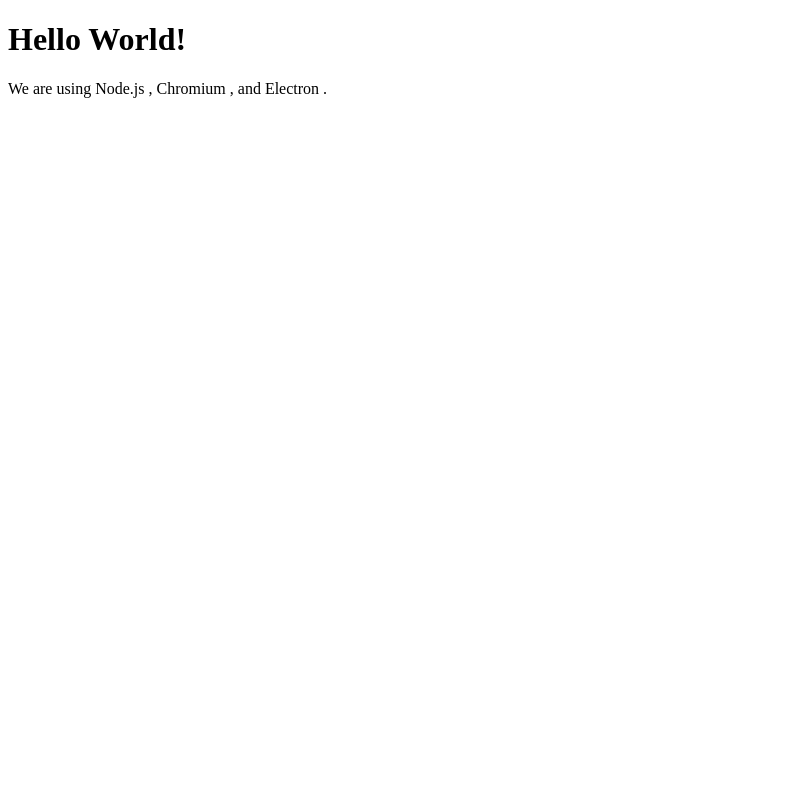
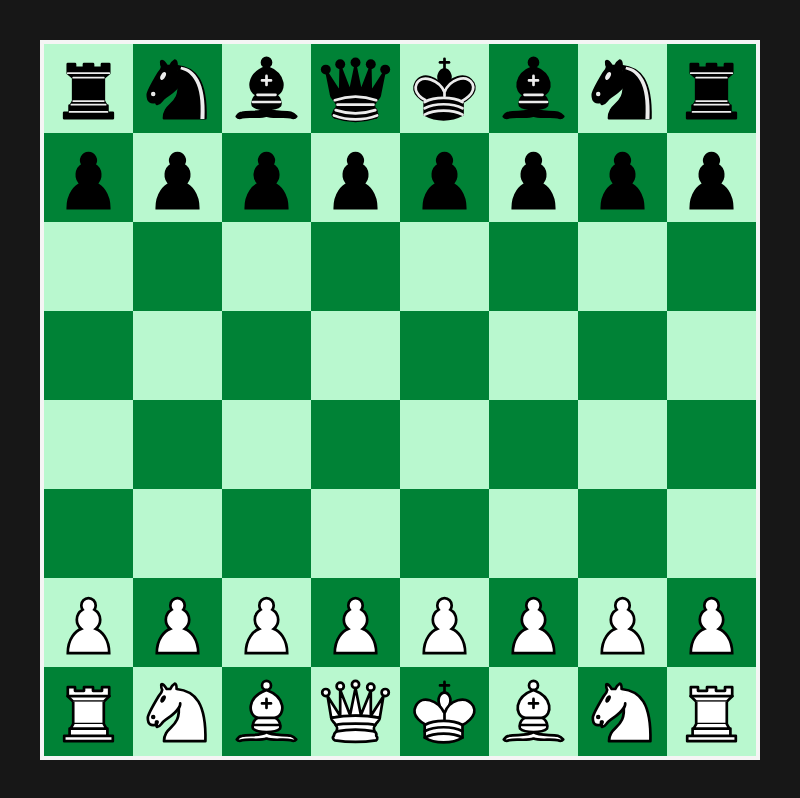
Before and after one commit to cf667/chess-engine-visualizer, an Electron app: page main.html in a window 800 px wide. Drawn offline with Linux system fonts and the light colour scheme.

Commit message:
Render simple chess board in start position

```diff
--- a/main.html
+++ b/main.html
@@ -2,15 +2,13 @@
 <html>
 <head>
     <meta charset="UTF-8">
-    <title>Hello World!</title>
     <meta http-equiv="Content-Security-Policy" content="script-src 'self' 'unsafe-inline';" />
+    <link rel="stylesheet" href="style.css">
 </head>
-<body>
-    <h1>Hello World!</h1>
-    <p>
-        We are using Node.js <span id="node-version"></span>,
-        Chromium <span id="chrome-version"></span>,
-        and Electron <span id="electron-version"></span>.
-    </p>
+<body class="flex items-center justify-center h-screen w-screen bg-neutral-900">
+  <div id="chessboard" class="grid grid-cols-8 grid-rows-8 aspect-square w-full max-w-[90vmin] border-4 border-neutral-100">
+    <!-- Felder werden per JS gefüllt -->
+  </div>
+  <script src="renderer.js"></script>
 </body>
 </html>
--- a/main.js
+++ b/main.js
@@ -7,9 +7,9 @@
 
 // START ENGINE
 
-const enginePath = path.join(__dirname, 'engine', 'x64', 'Debug', 'engine.exe');
+/* const enginePath = path.join(__dirname, 'engine', 'x64', 'Debug', 'engine.exe');
 console.log(enginePath);
-const engineProc = spawn(enginePath);
+const engineProc = spawn(enginePath); */
 
 // CREATE WINDOW
 
@@ -33,13 +33,13 @@
 })
 
 app.on('window-all-closed', () => {
-  engineProc.kill();
+  //engineProc.kill();
   app.quit();
 });
 
 // INIT SOCKET
 
-ws = new WebSocket('ws://localhost:8123');
+/* ws = new WebSocket('ws://localhost:8123');
 
 ws.onopen = () => {
   console.log('ws open');
@@ -52,4 +52,4 @@
 
 ws.onerror = (err) => {
   console.log(err);
-}
+} */
--- a/package.json
+++ b/package.json
@@ -11,7 +11,9 @@
   "license": "ISC",
   "description": "",
   "dependencies": {
+    "@tailwindcss/cli": "^4.1.11",
     "electron": "^36.4.0",
-    "electron-reload": "^2.0.0-alpha.1"
+    "electron-reload": "^2.0.0-alpha.1",
+    "tailwindcss": "^4.1.11"
   }
 }
--- /dev/null
+++ b/renderer.js
@@ -0,0 +1,41 @@
+const boardElement = document.getElementById("chessboard");
+
+const position =
+[ 0x20, 0x20, 0x20, 0x20, 0x20, 0x20, 0x20, 0x20, 0x20, 0x20,
+  0x20, 0x20, 0x20, 0x20, 0x20, 0x20, 0x20, 0x20, 0x20, 0x20,
+  0x20, 0x3,  0x4,  0x5,  0x1,  0x6,  0x5,  0x4,  0x3,  0x20,
+  0x20, 0x2,  0x2,  0x2,  0x2,  0x2,  0x2,  0x2,  0x2,  0x20,
+  0x20, 0x10, 0x10, 0x10, 0x10, 0x10, 0x10, 0x10, 0x10, 0x20,
+  0x20, 0x10, 0x10, 0x10, 0x10, 0x10, 0x10, 0x10, 0x10, 0x20,
+  0x20, 0x10, 0x10, 0x10, 0x10, 0x10, 0x10, 0x10, 0x10, 0x20,
+  0x20, 0x10, 0x10, 0x10, 0x10, 0x10, 0x10, 0x10, 0x10, 0x20,
+  0x20, 0xA,  0xA,  0xA,  0xA,  0xA,  0xA,  0xA,  0xA,  0x20,
+  0x20, 0xB,  0xC,  0xD,  0x9,  0xE,  0xD,  0xC,  0xB,  0x20,
+  0x20, 0x20, 0x20, 0x20, 0x20, 0x20, 0x20, 0x20, 0x20, 0x20,
+  0x20, 0x20, 0x20, 0x20, 0x20, 0x20, 0x20, 0x20, 0x20, 0x20  ] //Startposition
+
+const imageNames = ["", "bQ", "bP", "bR", "bN", "bB", "bK", "", "", "wQ", "wP", "wR", "wN", "wB", "wK"];
+
+const darkSquareStyles = "square bg-green-700";
+const lightSquareStyles = "square bg-green-200";
+
+for (let i = 0; i < position.length; i++) {
+  const piece = position[i];
+
+  //if square is out of bound
+  if (piece === 0x20) { continue; }
+
+  const div = document.createElement("div");
+  if ((i + i / 10) % 2 > 1) { div.className = lightSquareStyles; }
+  else { div.className = darkSquareStyles; }
+
+  //if square is not empty
+  if (piece !== 0x10) {
+    const img = document.createElement("img");
+    img.src = `img/${imageNames[piece]}.svg`;
+    img.alt = piece;
+    div.appendChild(img);
+  }
+
+  boardElement.appendChild(div);
+}
--- /dev/null
+++ b/style_input.css
@@ -0,0 +1,12 @@
+@import "tailwindcss";
+
+.square {
+  display: flex;
+  align-items: center;
+  justify-content: center;
+}
+
+.square img {
+  max-width: 90%;
+  max-height: 90%;
+}
```
Also changed, not shown: img/bB.svg (added), img/bK.svg (added), img/bN.svg (added), img/bP.svg (added), img/bQ.svg (added), img/bR.svg (added), img/wB.svg (added), img/wK.svg (added), img/wN.svg (added), img/wP.svg (added), img/wQ.svg (added), img/wR.svg (added), style.css (added), 1 other file.
